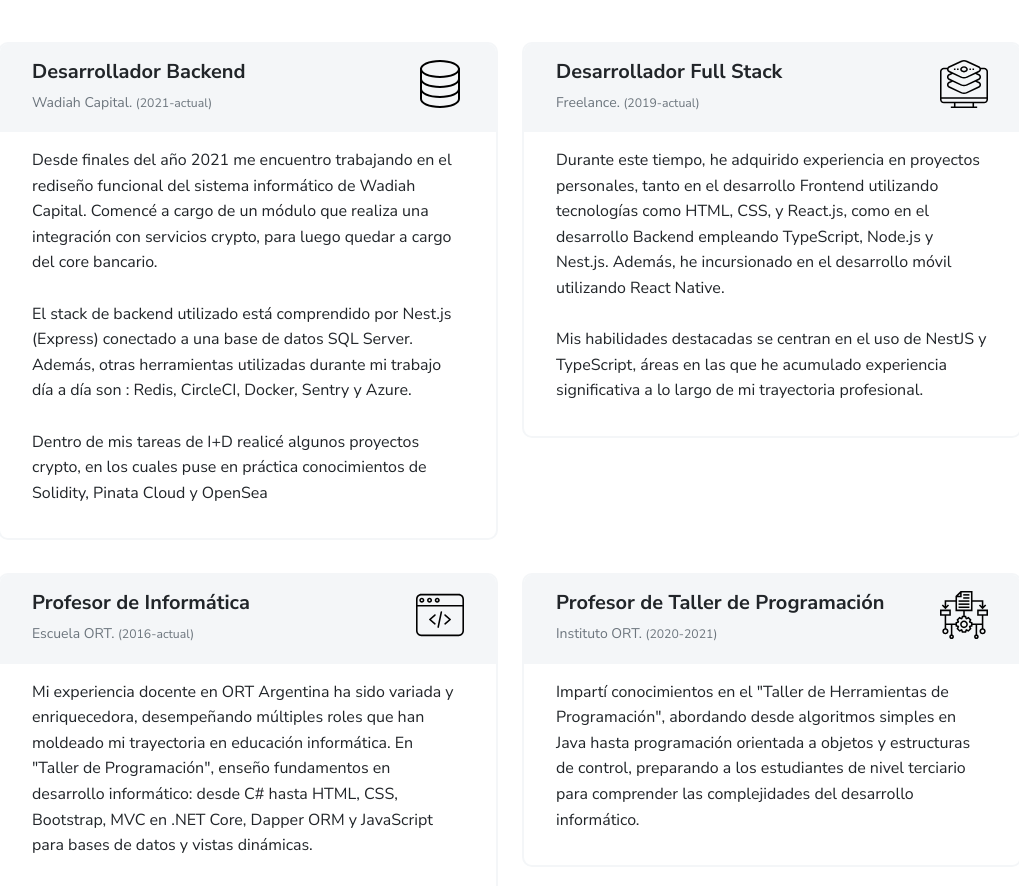
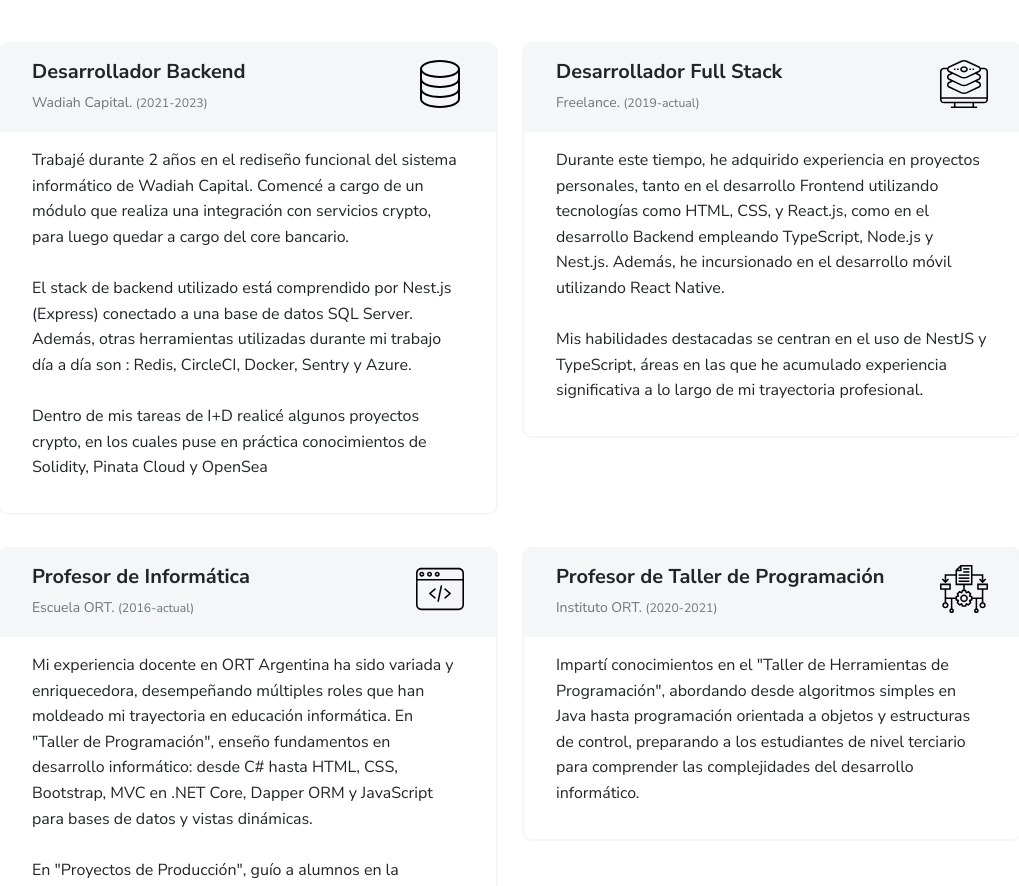
Before and after one commit to ezebinker/ezebinker.github.io, a plain HTML site: page index.html in a window 1280 px wide. Shown: the part 2376-3262 px from the top of the page, without its empty margins (130-1149 px from the left). Drawn offline with Linux system fonts and the light colour scheme.

Commit message:
fix: Wadiah Capital end year

```diff
--- a/index.html
+++ b/index.html
@@ -261,12 +261,12 @@
                   <div class="d-flex justify-content-between">
                     <div>
                       <h3 class="h5 mb-1">Desarrollador Backend</h3>
-                      <div class="text-muted text-small">Wadiah Capital. <small>(2021-actual)</small></div>
+                      <div class="text-muted text-small">Wadiah Capital. <small>(2021-2023)</small></div>
                     </div><img src="images/services/server.svg" width="48" height="48" alt="full stack" />
                   </div>
                 </div>
                 <div class="card-body px-3 py-2">
-                  <p>Desde finales del año 2021 me encuentro trabajando en el rediseño funcional del sistema informático de Wadiah Capital. Comencé a cargo de un módulo que realiza una integración con servicios crypto, para luego quedar a cargo del core bancario. <br><br>
+                  <p>Trabajé durante 2 años en el rediseño funcional del sistema informático de Wadiah Capital. Comencé a cargo de un módulo que realiza una integración con servicios crypto, para luego quedar a cargo del core bancario. <br><br>
 
                     El stack de backend utilizado está comprendido por Nest.js (Express) conectado a una base de datos SQL Server. Además, otras herramientas utilizadas durante mi trabajo día a día son : Redis, CircleCI, Docker, Sentry y Azure. <br><br>
 
```
